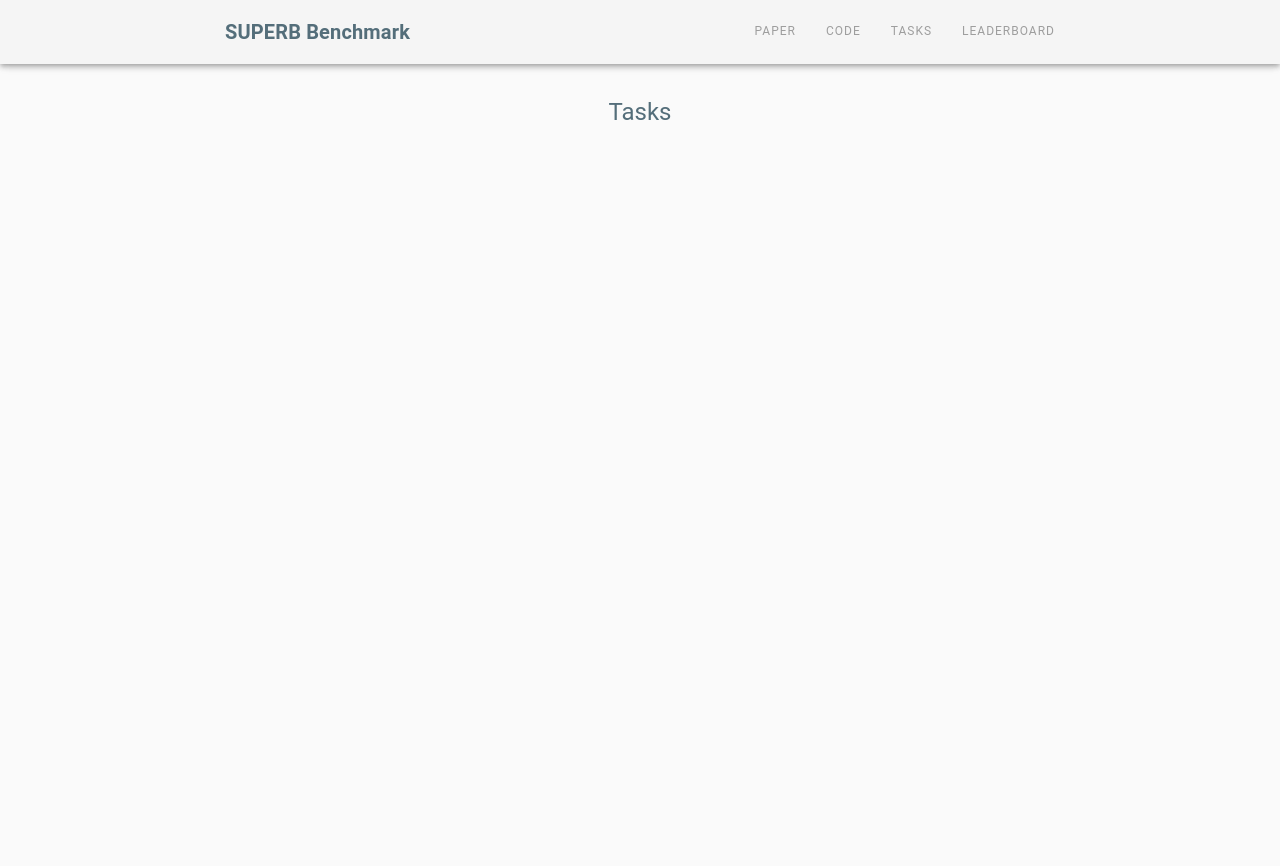
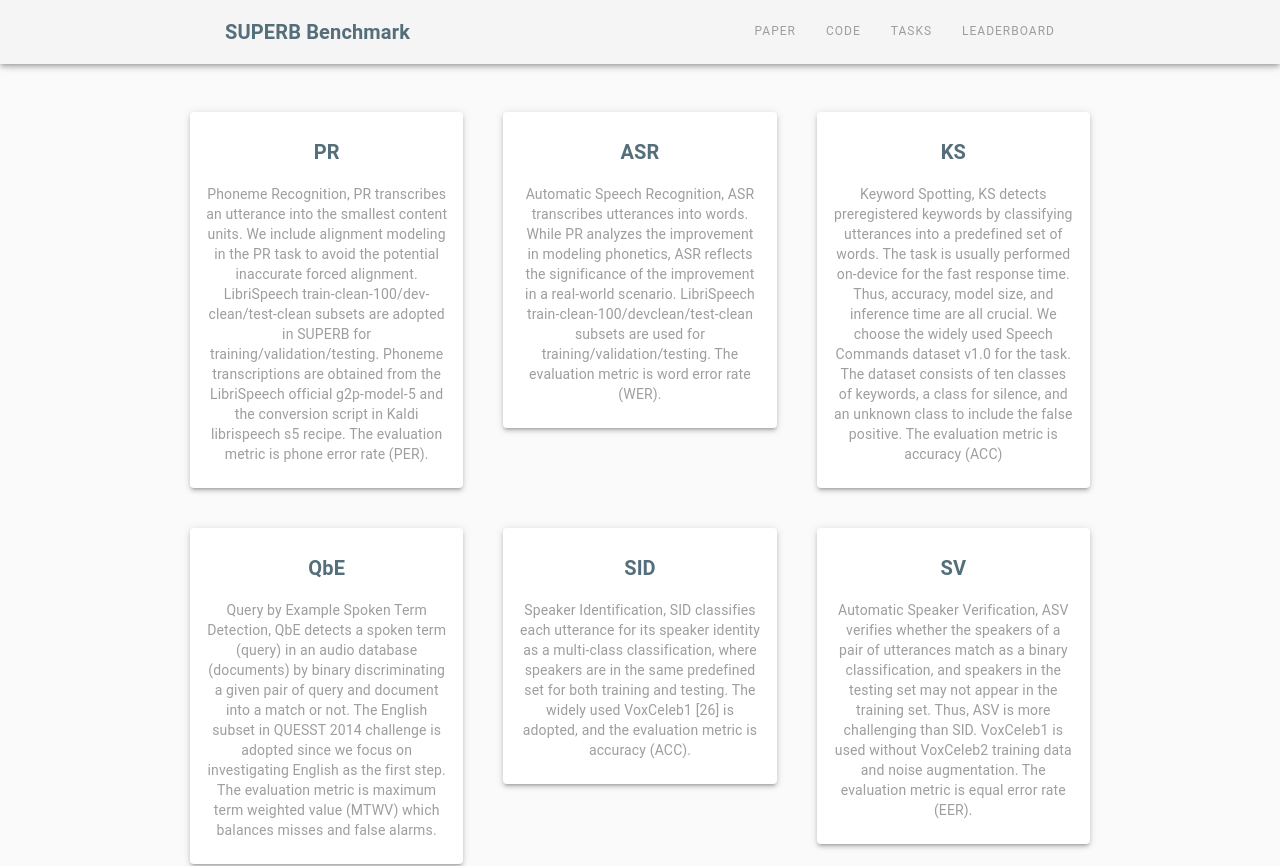
Before and after one commit to superbbenchmark/website-react, a React (Create React App) app: page /tasks in a window 1280 px wide. Shown: the top 866 px of the page. Before the commit the page ends 800 px from the top, so only its background shows below. Built offline with nearby package versions, Linux system fonts and the light colour scheme.

Commit message:
add task description

```diff
--- a/src/App.css
+++ b/src/App.css
@@ -1,3 +1,7 @@
+html {
+  overflow-y:scroll;
+}
+
 .App {
   text-align: center;
   width: 90%;
--- a/src/App.js
+++ b/src/App.js
@@ -34,7 +34,7 @@ function App() {
       <Router>
         <ThemeProvider theme={theme}>
           <NavigationBar />
-          <Box height={theme.spacing(4)}></Box>
+          <Box height={theme.spacing(6)}></Box>
           <Switch>
             <Route path="/" exact>
               <Landing />
--- a/src/Tasks.js
+++ b/src/Tasks.js
@@ -1,19 +1,151 @@
 import React from "react";
 import { makeStyles } from '@material-ui/core/styles';
 import { useTheme } from '@material-ui/core/styles';
-import { Typography } from '@material-ui/core';
+import { Box, Typography } from '@material-ui/core';
+import Grid from '@material-ui/core/Grid';
+import Paper from '@material-ui/core/Paper';
 
 
 const useStyles = makeStyles((theme) => ({
+  taskName: {
+    fontWeight: "bold",
+    marginBottom: theme.spacing(2),
+  },
+  taskDescription: {
+
+  }
 }));
 
+const tasks = [
+  [
+    "PR",
+    "\
+      Phoneme Recognition, PR transcribes an utterance into the smallest content units.\
+      We include alignment modeling in the PR task to avoid the potential inaccurate forced alignment.\
+      LibriSpeech train-clean-100/dev-clean/test-clean subsets are adopted in SUPERB for training/validation/testing.\
+      Phoneme transcriptions are obtained from the LibriSpeech official g2p-model-5 and the conversion script in Kaldi librispeech s5 recipe.\
+      The evaluation metric is phone error rate (PER).\
+    "
+  ],
+  [
+    "ASR",
+    "\
+      Automatic Speech Recognition, ASR transcribes utterances into words.\
+      While PR analyzes the improvement in modeling phonetics, ASR reflects the significance of the improvement in a real-world scenario.\
+      LibriSpeech train-clean-100/devclean/test-clean subsets are used for training/validation/testing.\
+      The evaluation metric is word error rate (WER).\
+    "
+  ],
+  [
+    "KS",
+    "\
+      Keyword Spotting, KS detects preregistered keywords by classifying utterances into a predefined set of words.\
+      The task is usually performed on-device for the fast response time.\
+      Thus, accuracy, model size, and inference time are all crucial.\
+      We choose the widely used Speech Commands dataset v1.0 for the task.\
+      The dataset consists of ten classes of keywords, a class for silence, and an unknown class to include the false positive.\
+      The evaluation metric is accuracy (ACC)\
+    "
+  ],
+  [
+    "QbE",
+    "\
+      Query by Example Spoken Term Detection, QbE detects a spoken term (query) in an audio database (documents) by \
+      binary discriminating a given pair of query and document into a match or not.\
+      The English subset in QUESST 2014 challenge is adopted since we focus on investigating English as the first step.\
+      The evaluation metric is maximum term weighted value (MTWV) which balances misses and false alarms.\
+    "
+  ],
+  [
+    "SID",
+    "\
+      Speaker Identification, SID classifies each utterance for its speaker identity as a multi-class classification, \
+      where speakers are in the same predefined set for both training and testing.\
+      The widely used VoxCeleb1 [26] is adopted, and the evaluation metric is accuracy (ACC).\
+    "
+  ],
+  [
+    "SV",
+    "\
+      Automatic Speaker Verification, ASV verifies whether the speakers of a pair of utterances match as a binary classification, \
+      and speakers in the testing set may not appear in the training set.\
+      Thus, ASV is more challenging than SID. VoxCeleb1 is used without VoxCeleb2 training data and noise augmentation. \
+      The evaluation metric is equal error rate (EER).\
+    "
+  ],
+  [
+    "SD",
+    "\
+      Speaker Diarization, SD predicts who is speaking when for each timestamp, and multiple speakers can speak simultaneously.\
+      The model has to encode rich speaker characteristics for each frame and should be able to represent mixtures of signals.\
+      LibriMix is adopted where LibriSpeech train-clean-100/dev-clean/test-clean are used to generate mixtures for training/validation/testing.\
+      We focus on the two-speaker scenario as the first step.\
+      The time-coded speaker labels were generated using alignments from Kaldi LibriSpeech ASR model.\
+      The evaluation metric is diarization error rate (DER).\
+    "
+  ],
+  [
+    "IC",
+    "\
+      Intent Classification, IC classifies utterances into predefined classes to determine the intent of speakers.\
+      We use the Fluent Speech Commands dataset, where each utterance is tagged with three intent labels: action, object, and location.\
+      The evaluation metric is accuracy (ACC).\
+    "
+  ],
+  [
+    "SF",
+    "\
+      Slot Filling, SF predicts a sequence of semantic slot-types from an utterance, \
+      like a slot-type FromLocation for a spoken word Taipei, which is known as a slot-value.\
+      Both slot-types and slot-values are essential for an SLU system to function.\
+      The evaluation metrics thus include slot-type F1 score and slotvalue CER.\
+      Audio SNIPS is adopted, which synthesized multi-speaker utterances for SNIPS.\
+      Following the standard split in SNIPS, US-accent speakers are further selected for training, and others are for validation/testing.\
+    "
+  ],
+  [
+    "ER",
+    "\
+      Emotion Recognition, ER predicts an emotion class for each utterance.\
+      The most widely used ER dataset IEMOCAP is adopted, and we follow the conventional evaluation protocol:\
+      we drop the unbalance emotion classes to leave the final four classes with a similar amount of data points and \
+      cross-validates on five folds of the standard splits.\
+      The evaluation metric is accuracy (ACC).\
+    "
+  ],
+]
 
-export default function Tasks(props) {
+function Tasks(props) {
   const classes = useStyles();
   const theme = useTheme();
+
   return (
     <React.Fragment>
-      <Typography variant="h5" color="textPrimary">Tasks</Typography>
-    </React.Fragment>
+      <Grid
+        container
+        spacing={5}
+      >
+        {
+          tasks.map(([name, description]) => (
+            <React.Fragment>
+              <Grid item xs={12} sm={6} md={4}>
+                <Paper elevation={3}>
+                  <Box padding={theme.spacing(3, 2)}>
+                    <Typography color="textPrimary" variant="h6" className={classes.taskName}>
+                      {`${name}`}
+                    </Typography>
+                    <Typography color="textSecondary" variant="body2" className={classes.taskDescription}>
+                      {description}
+                    </Typography>
+                  </Box>
+                </Paper>
+              </Grid>
+            </React.Fragment>
+          ))
+        }
+      </Grid>
+    </React.Fragment >
   )
 }
+
+export default Tasks;
```
